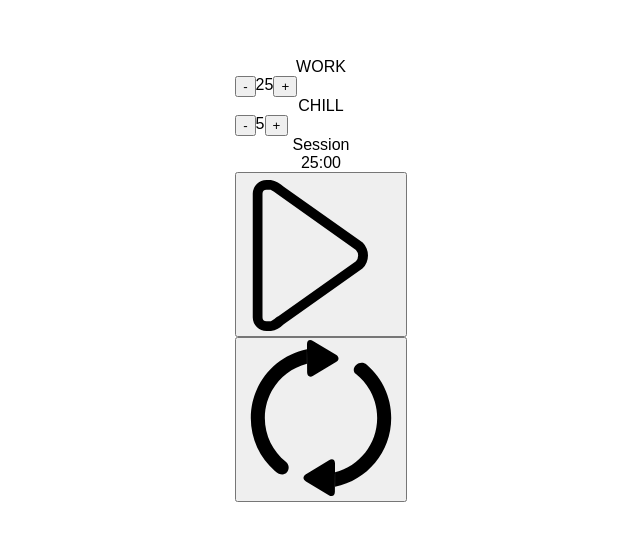
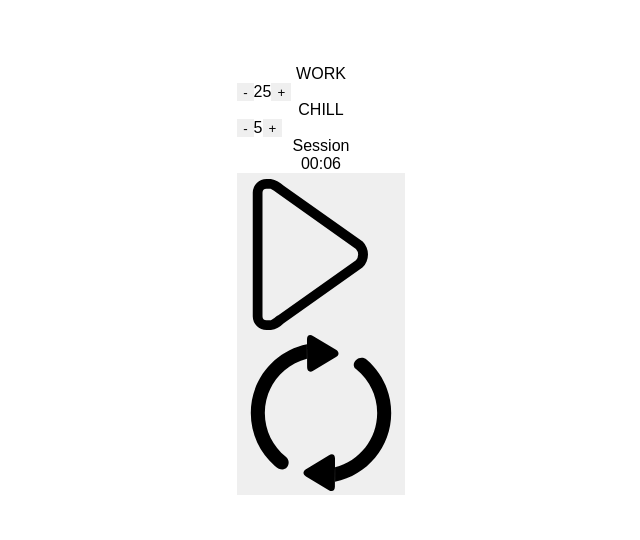
Before and after one commit to shpomp/potential-spoon, a React (Create React App) app: page / in a window 1280 px wide. Shown: the part 120-660 px from the top of the page, without its empty margins (319-959 px from the left). Built offline with nearby package versions, Linux system fonts and the light colour scheme.

Commit message:
pomclock/timer-sound

```diff
--- a/src/App.css
+++ b/src/App.css
@@ -15,6 +15,11 @@ p {
   font-family: Arial, Helvetica, sans-serif;
 }
 
+button {
+  background-color: none;
+  border: none;
+}
+
 #clock {
   display: flex;
   flex-direction: column;
--- a/src/App.js
+++ b/src/App.js
@@ -7,12 +7,13 @@ export const App = () => {
     mode: "work",
     breakLength: 5,
     workLength: 25,
-    timerTime: 25 * 60,
+    timerTime: 0.1 * 60,
     timerIsActive: false,
   });
 
   useEffect(() => {
-    let timer = setTimeout(() => {
+    console.log(pomodoro.timerTime);
+    let timer = setInterval(() => {
       if (pomodoro.timerIsActive && pomodoro.timerTime > 0)
         setPomodoro({ ...pomodoro, timerTime: pomodoro.timerTime - 1 });
     }, 1000);
@@ -21,6 +22,13 @@ export const App = () => {
       clearTimeout(timer);
     };
   });
+
+  // useEffect(() => {
+  //   if (pomodoro.timerTime === 0) {
+  //     setTimeout(interval, 1000);
+  //     switchMode();
+  //   }
+  // });
 
   const handleTimeChange = (modeToChange, operation) => {
     console.log(modeToChange, operation);
@@ -58,6 +66,10 @@ export const App = () => {
   };
 
   const handleReset = () => {
+    const sound = document.getElementById("beep");
+    sound.pause();
+    sound.currentTime = 0;
+
     setPomodoro({
       mode: "work",
       breakLength: 5,
@@ -67,23 +79,40 @@ export const App = () => {
     });
   };
 
+  const switchMode = () => {
+    playSound();
+    setPomodoro({
+      ...pomodoro,
+      mode: pomodoro.mode === "work" ? "break" : "work",
+      timerTime:
+        pomodoro.mode === "work"
+          ? pomodoro.breakLength * 60
+          : pomodoro.workLength * 60,
+    });
+  };
+
+  const playSound = () => {
+    const sound = document.getElementById("beep");
+    console.log(sound);
+    sound.play();
+  };
+
   return (
     <div className="App">
       <div id="clock">
         <div id="work">
           <p id="session-label">WORK</p>
           <div className="time-controls">
-            <div id="session-decrement">
             <button
+              id="session-decrement"
               disabled={pomodoro.timerIsActive || pomodoro.workLength === 1}
               onClick={() => handleTimeChange("work", "dec")}
             >
               -
             </button>
-            </div>
             <p id="session-length">{pomodoro.workLength}</p>
-            <div id="session-increment">
             <button
+              id="session-increment"
               disabled={pomodoro.timerIsActive || pomodoro.workLength >= 60}
               onClick={() => handleTimeChange("work", "inc")}
             >
@@ -91,28 +120,27 @@ export const App = () => {
             </button>
           </div>
         </div>
-        </div>
 
         <div id="break">
           <p id="break-label">CHILL</p>
           <div className="time-controls">
-            <div id="break-decrement">
             <button
+              id="break-decrement"
               disabled={pomodoro.timerIsActive || pomodoro.breakLength === 1}
               onClick={() => handleTimeChange("break", "dec")}
             >
               -
             </button>
-            </div>
+
             <p id="break-length">{pomodoro.breakLength}</p>
-            <div id="break-increment">
+
             <button
+              id="break-increment"
               disabled={pomodoro.timerIsActive || pomodoro.breakLength >= 60}
               onClick={() => handleTimeChange("break", "inc")}
             >
               +
             </button>
-            </div>
           </div>
         </div>
 
@@ -138,6 +166,11 @@ export const App = () => {
             onClick={() => handleReset()}
           />
         </button>
+
+        <audio
+          id="beep"
+          src={"/Chicken-Clucking-Short-www.fesliyanstudios.com.mp3"}
+        />
       </div>
     </div>
   );
@@ -153,5 +186,5 @@ const formattedTime = (totalSeconds) => {
   if (seconds < 10) {
     seconds = "0" + seconds;
   }
-  return +minutes + ":" + seconds;
+  return minutes + ":" + seconds;
 };
```
Also changed, not shown: 1 other file (tests, documents, lock files or other folders). Lines whose indentation alone changed are shown as unchanged.
